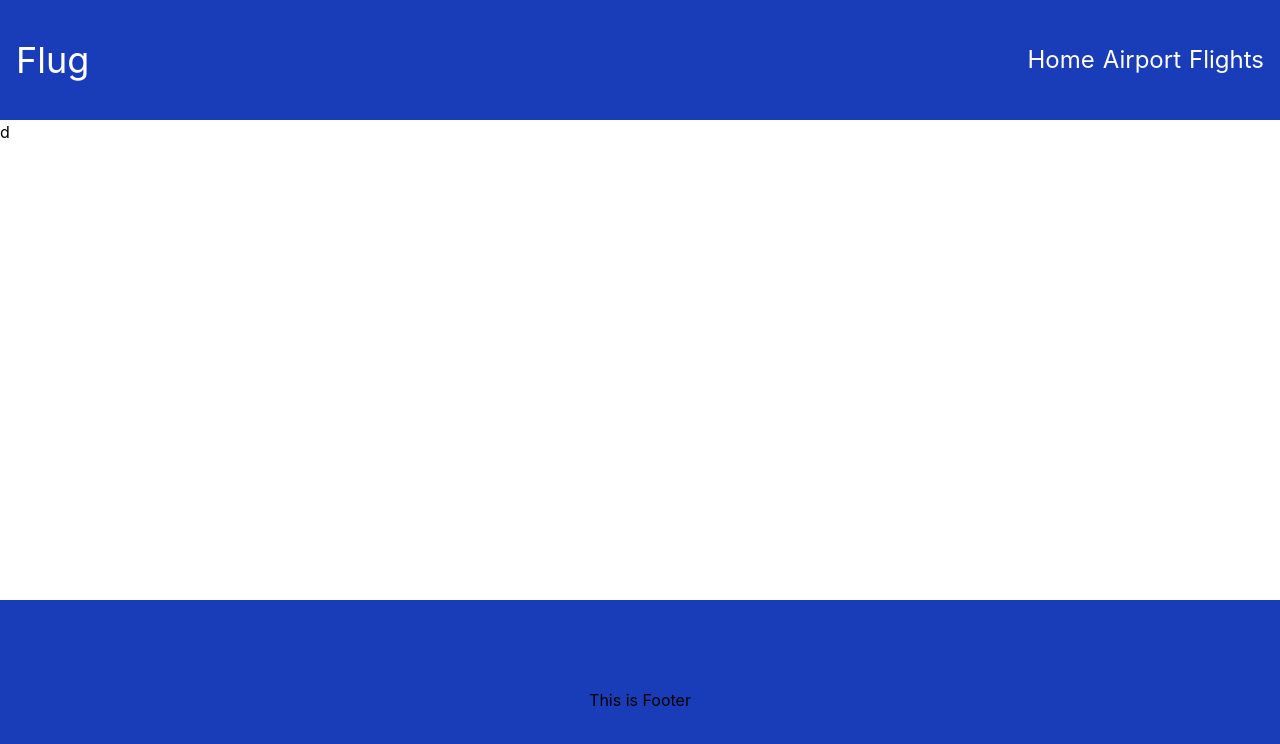
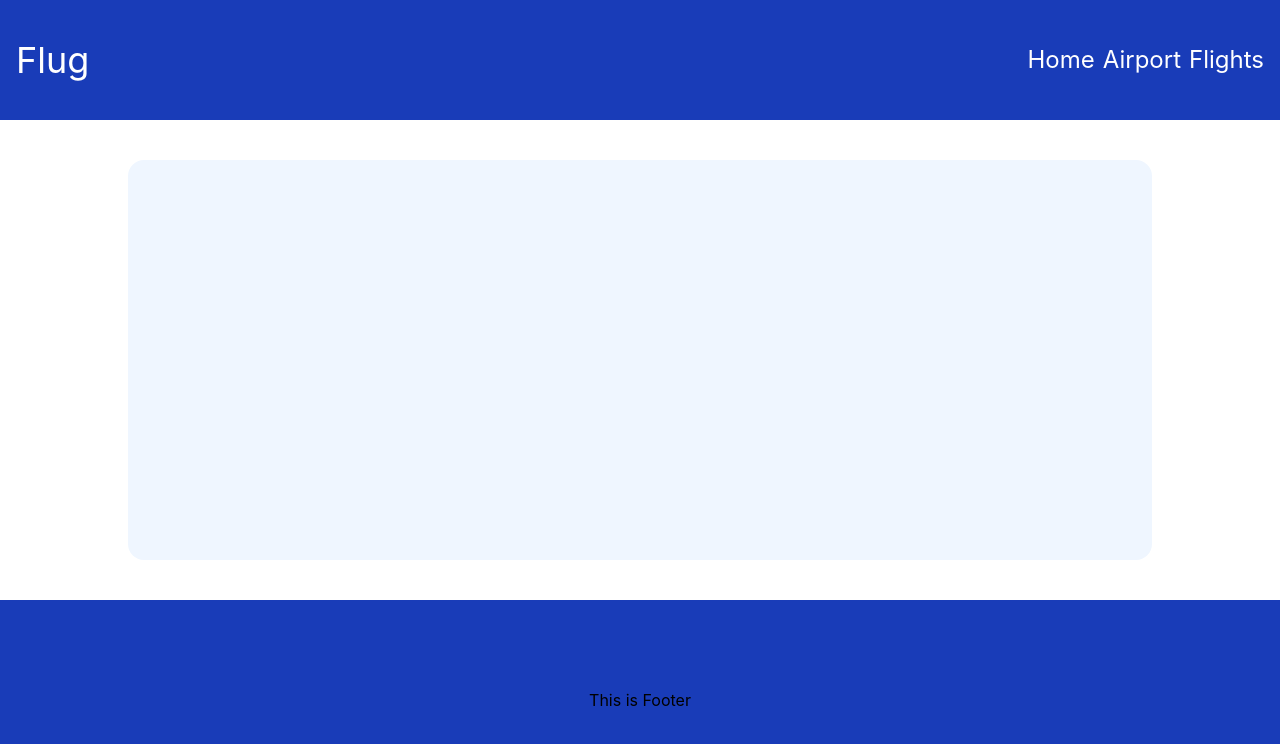
Before and after one commit to lucky-KRMU/Flug, a React (Vite) app: page / in a window 1280 px wide. Shown: the top 744 px of the page. Built offline with nearby package versions, Linux system fonts and the light colour scheme.

Commit message:
add hero section

```diff
--- a/src/App.jsx
+++ b/src/App.jsx
@@ -1,6 +1,7 @@
 import { useState } from 'react'
 import Header from './Components/Header/Header'
 import Footer from './Components/Footer/Footer';
+import Hero from './Components/Hero/Hero';
 
 function App() {
   const [count, setCount] = useState(0);
@@ -8,7 +9,9 @@ function App() {
   return (
     <>
       <Header />
-      <div className='h-[60vh]'>d</div>
+      <div className='h-[60vh] flex items-center justify-center'>
+        <Hero />
+      </div>
       <Footer/>
     </>
   )
--- /dev/null
+++ b/src/Components/Hero/Hero.jsx
@@ -0,0 +1,11 @@
+import React from "react";
+
+export default function Hero() {
+    return(
+        <>
+        <section className="bg-blue-50 h-[50vh] w-[80vw] rounded-2xl">
+
+        </section>
+        </>
+    );
+}
```
Also changed, not shown: src/assets/Images/plane-globe.png (added).
